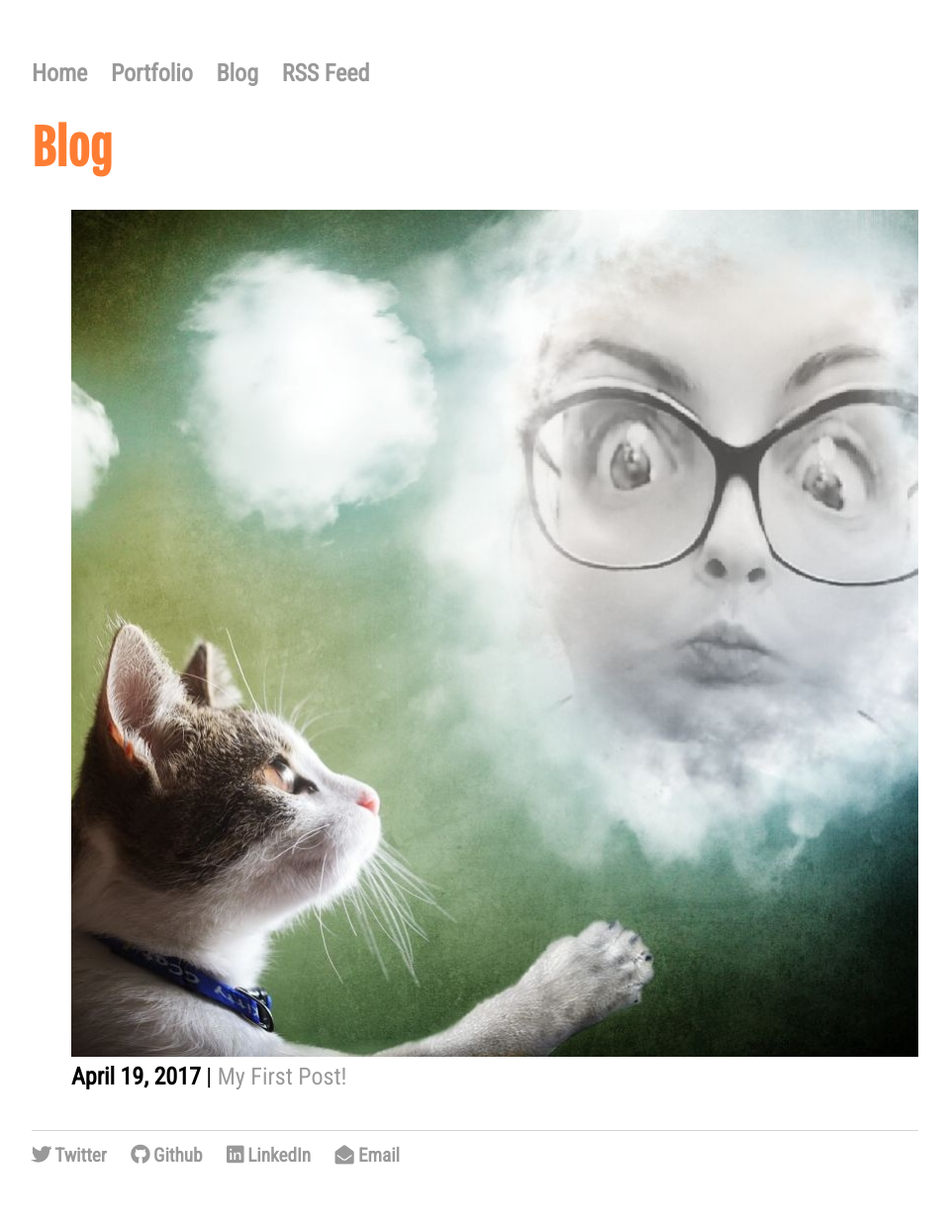
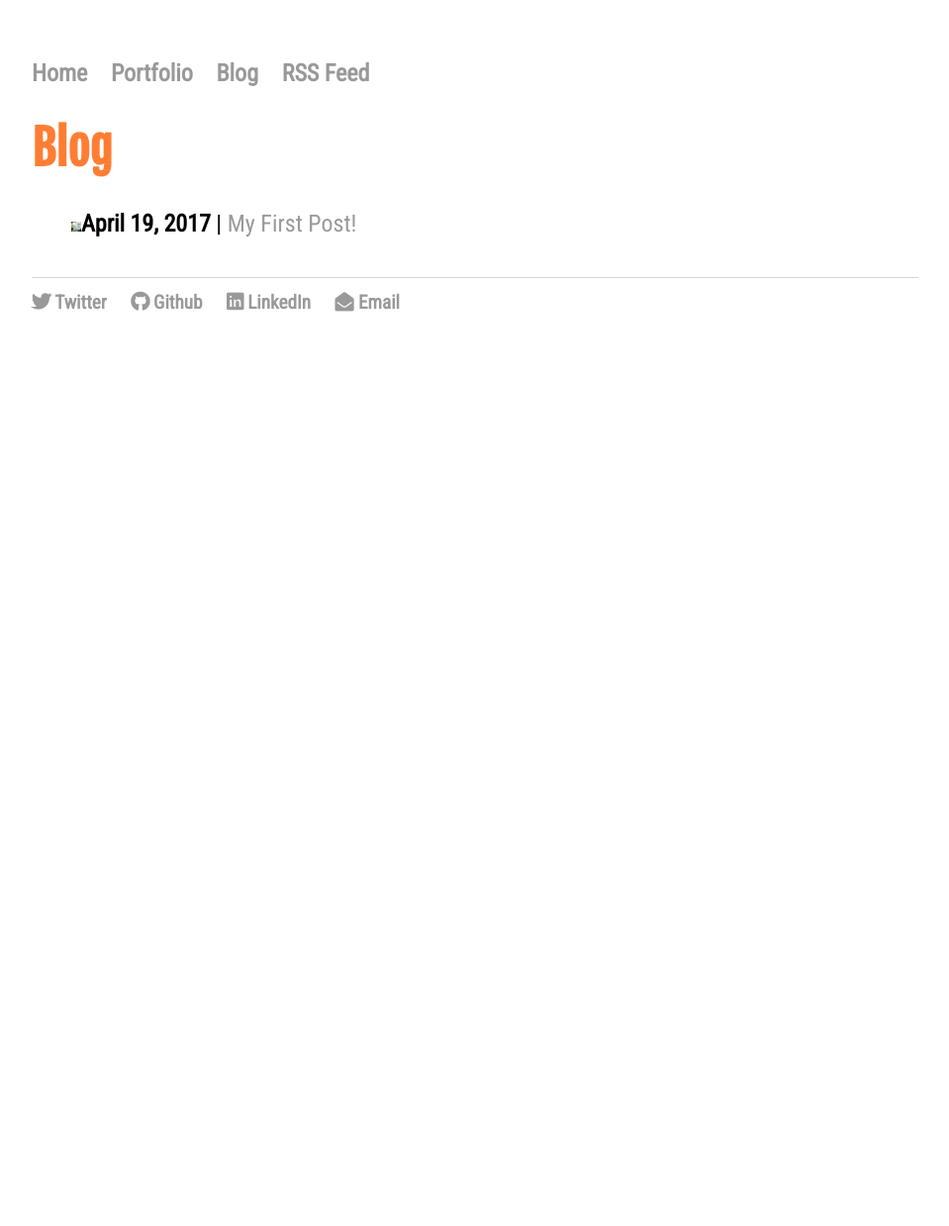
Before and after one commit to czolish/czolish.github.io, a Jekyll site: the page built from blog/index.html, in a window 1280 px wide. Shown: the whole page at 99% size, without its empty margins (160-1119 px from the left). Built offline with Jekyll 4.4.1, drawn with Linux system fonts in a browser that asks for light colours; nearby versions of some CDN libraries; some web fonts are replaced; comment, search, counter and statistics services are not loaded; after the commit the page ends 900 px from its top, so only the background shows below that.

Commit message:
Changing image in front matter dimensions

```diff
--- a/blog/index.html
+++ b/blog/index.html
@@ -6,6 +6,6 @@ title: Blog
 	<ul class="posts">
 
 	  {% for post in site.posts %}
-	    <li><img src="{{ post.image | prepend: site.baseurl }}"><span class="datestring">{{ post.date | date: '%B %-d, %Y' }}</span> | <a href="{{ post.url }}" title="{{ post.title }}">{{ post.title }}</a></li>
+	    <li><img class="small-image" src="{{ post.image | prepend: site.baseurl }}"><span class="datestring">{{ post.date | date: '%B %-d, %Y' }}</span> | <a href="{{ post.url }}" title="{{ post.title }}">{{ post.title }}</a></li>
 	  {% endfor %}
 	</ul>
--- a/css/main.css
+++ b/css/main.css
@@ -111,3 +111,8 @@ img {
    height:auto;
    max-height:100%;
 }
+
+img.small-image {
+  max-width: 10px;
+  max-height: 10px;
+}
```
